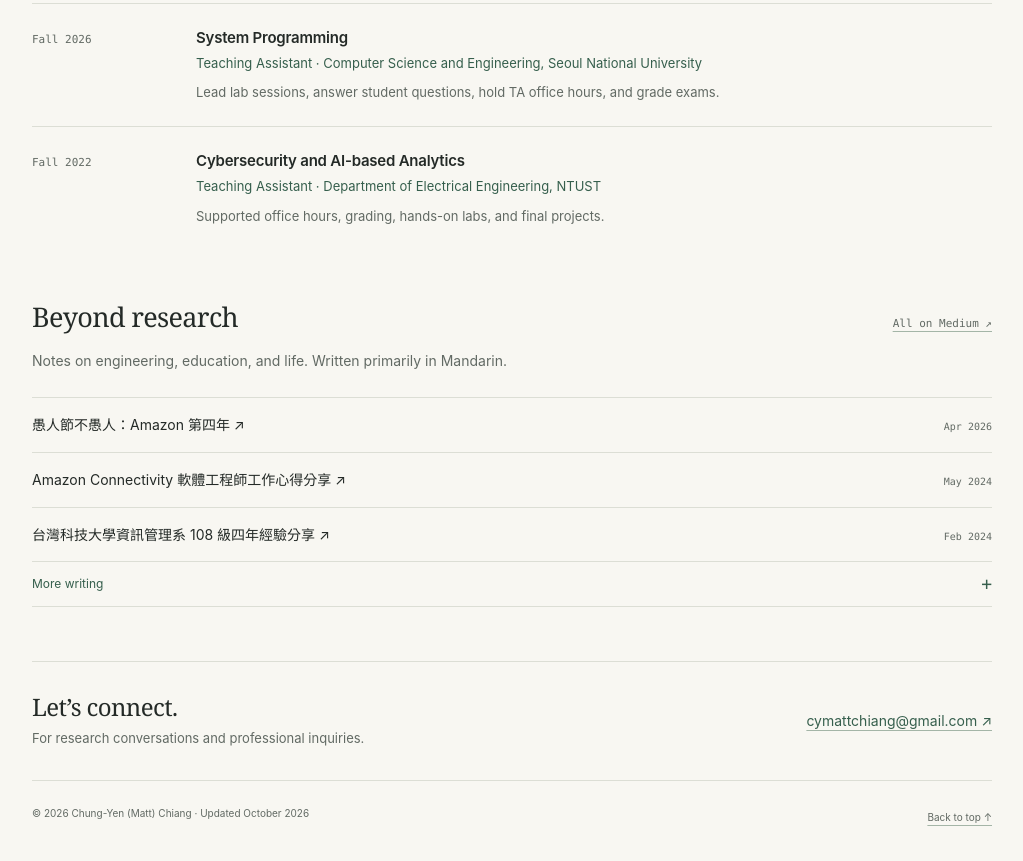
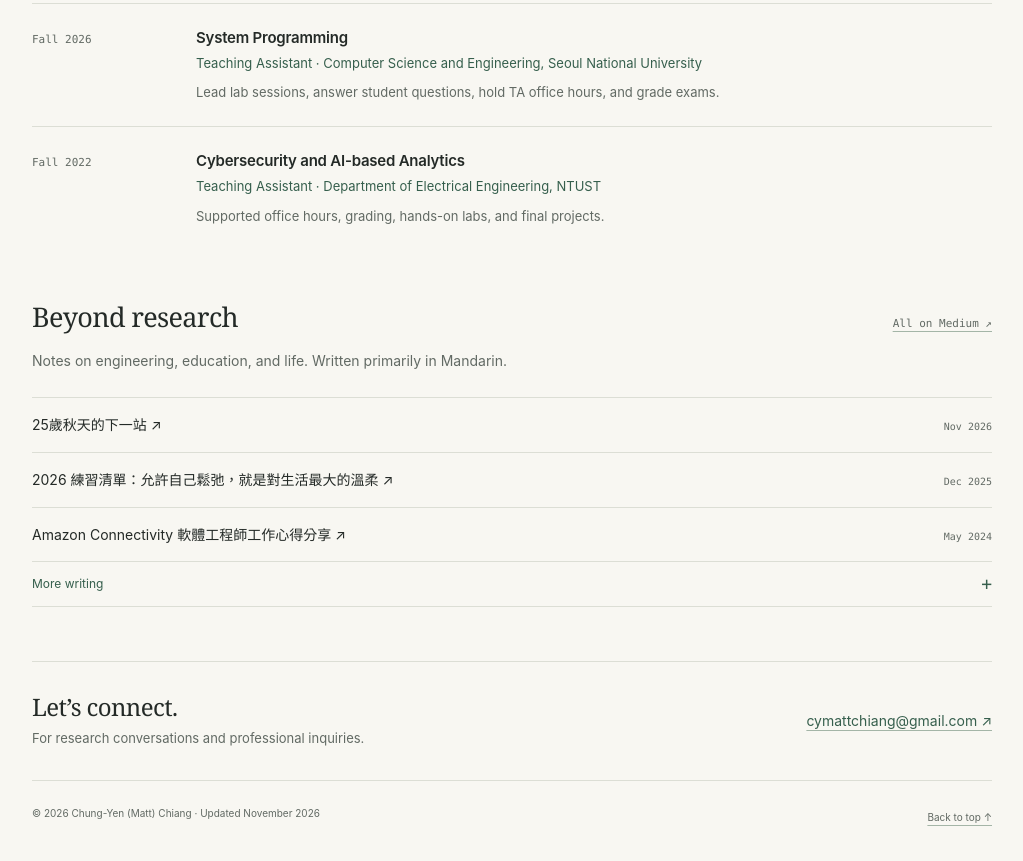
Before and after one commit to cymattchiang/cymattchiang.github.io, a plain HTML site: page index.html in a window 1280 px wide. Shown: the part 2570-3431 px from the top of the page, without its empty margins (128-1151 px from the left). Drawn offline with Linux system fonts and the light colour scheme.

Commit message:
20261118

```diff
--- a/index.html
+++ b/index.html
@@ -288,14 +288,24 @@
       </article>
     </section>
 
+
     <section id="writing" aria-labelledby="writing-heading">
       <div class="section-head"><h2 id="writing-heading">Beyond research</h2><a class="section-note" href="https://medium.com/@cymattchiang" target="_blank" rel="noopener">All on Medium ↗</a></div>
       <p class="section-intro">Notes on engineering, education, and life. Written primarily in Mandarin.</p>
       <div class="writing-item">
-        <a href="https://medium.com/@cymattchiang/愚人節不愚人-amazon-第四年-b725ee1d3351" target="_blank" rel="noopener" lang="zh-Hant">
-          愚人節不愚人：Amazon 第四年 ↗
+        <a href="https://medium.com/@cymattchiang/25%E6%AD%B2%E7%A7%8B%E5%A4%A9%E7%9A%84%E4%B8%8B%E4%B8%80%E7%AB%99-a18ac0e08aaf"
+          target="_blank"
+          rel="noopener"
+          lang="zh-Hant">
+          25歲秋天的下一站 ↗
         </a>
-        <span class="writing-date">Apr 2026</span>
+        <span class="writing-date">Nov 2026</span>
+      </div>
+      <div class="writing-item">
+        <a href="https://medium.com/@cymattchiang/2026-%E7%B7%B4%E7%BF%92%E6%B8%85%E5%96%AE-%E5%85%81%E8%A8%B1%E8%87%AA%E5%B7%B1%E9%AC%86%E5%BC%9B-%E5%B0%B1%E6%98%AF%E5%B0%8D%E7%94%9F%E6%B4%BB%E6%9C%80%E5%A4%A7%E7%9A%84%E6%BA%AB%E6%9F%94-3dcd7584b50c" target="_blank" rel="noopener" lang="zh-Hant">
+          2026 練習清單：允許自己鬆弛，就是對生活最大的溫柔 ↗
+        </a>
+        <span class="writing-date">Dec 2025</span>
       </div>
 <div class="writing-item">
         <a href="https://medium.com/@cymattchiang/amazon-connectivity-%E8%BB%9F%E9%AB%94%E5%B7%A5%E7%A8%8B%E5%B8%AB%E5%B7%A5%E4%BD%9C%E5%BF%83%E5%BE%97%E5%88%86%E4%BA%AB-b3fb5bdfea9e" target="_blank" rel="noopener" lang="zh-Hant">
@@ -303,16 +313,12 @@
         </a>
         <span class="writing-date">May 2024</span>
       </div>
+      <details class="writing-archive"><summary>More writing <span aria-hidden="true">+</span></summary><div class="archive-list">
 <div class="writing-item">
-          <a href="https://medium.com/@cymattchiang/%E5%8F%B0%E7%81%A3%E7%A7%91%E6%8A%80%E5%A4%A7%E5%AD%B8%E8%B3%87%E8%A8%8A%E7%AE%A1%E7%90%86%E7%B3%BB108%E7%B4%9A%E5%9B%9B%E5%B9%B4%E7%B6%93%E9%A9%97%E5%88%86%E4%BA%AB-60abe9a32238" target="_blank" rel="noopener" lang="zh-Hant">
-            台灣科技大學資訊管理系 108 級四年經驗分享 ↗
-          </a>
-          <span class="writing-date">Feb 2024</span>
-        </div><details class="writing-archive"><summary>More writing <span aria-hidden="true">+</span></summary><div class="archive-list"><div class="writing-item">
-        <a href="https://medium.com/@cymattchiang/2026-%E7%B7%B4%E7%BF%92%E6%B8%85%E5%96%AE-%E5%85%81%E8%A8%B1%E8%87%AA%E5%B7%B1%E9%AC%86%E5%BC%9B-%E5%B0%B1%E6%98%AF%E5%B0%8D%E7%94%9F%E6%B4%BB%E6%9C%80%E5%A4%A7%E7%9A%84%E6%BA%AB%E6%9F%94-3dcd7584b50c" target="_blank" rel="noopener" lang="zh-Hant">
-          2026 練習清單：允許自己鬆弛，就是對生活最大的溫柔 ↗
+        <a href="https://medium.com/@cymattchiang/愚人節不愚人-amazon-第四年-b725ee1d3351" target="_blank" rel="noopener" lang="zh-Hant">
+          愚人節不愚人：Amazon 第四年 ↗
         </a>
-        <span class="writing-date">Dec 2025</span>
+        <span class="writing-date">Apr 2026</span>
       </div>
 <div class="writing-item">
         <a href="https://medium.com/@cymattchiang/welcome-to-amazon-af9951137217" target="_blank" rel="noopener" lang="zh-Hant">
@@ -326,6 +332,12 @@
           </a>
           <span class="writing-date">Mar 2024</span>
         </div>
+<div class="writing-item">
+          <a href="https://medium.com/@cymattchiang/%E5%8F%B0%E7%81%A3%E7%A7%91%E6%8A%80%E5%A4%A7%E5%AD%B8%E8%B3%87%E8%A8%8A%E7%AE%A1%E7%90%86%E7%B3%BB108%E7%B4%9A%E5%9B%9B%E5%B9%B4%E7%B6%93%E9%A9%97%E5%88%86%E4%BA%AB-60abe9a32238" target="_blank" rel="noopener" lang="zh-Hant">
+            台灣科技大學資訊管理系 108 級四年經驗分享 ↗
+          </a>
+          <span class="writing-date">Feb 2024</span>
+          </div>
 <div class="writing-item">
           <a href="https://medium.com/@cymattchiang/amazon%E6%95%B8%E4%BD%8D%E6%B8%B8%E7%89%A7%E5%BF%83%E5%BE%97%E5%88%86%E4%BA%AB-e5effebcb6e8" target="_blank" rel="noopener" lang="zh-Hant">
             Amazon 數位遊牧心得分享 ↗
@@ -373,7 +385,7 @@
       <div><h2 id="contact-heading">Let’s connect.</h2><p>For research conversations and professional inquiries.</p></div>
       <a class="email-link" href="mailto:cymattchiang@gmail.com">cymattchiang@gmail.com ↗</a>
     </section>
-    <footer><span>© 2026 Chung-Yen (Matt) Chiang · Updated October 2026</span><a href="#top">Back to top ↑</a></footer>
+    <footer><span>© 2026 Chung-Yen (Matt) Chiang · Updated November 2026</span><a href="#top">Back to top ↑</a></footer>
   </main>
   <script>
     // Section links remain usable without JavaScript; this adds a scroll position cue.
```
